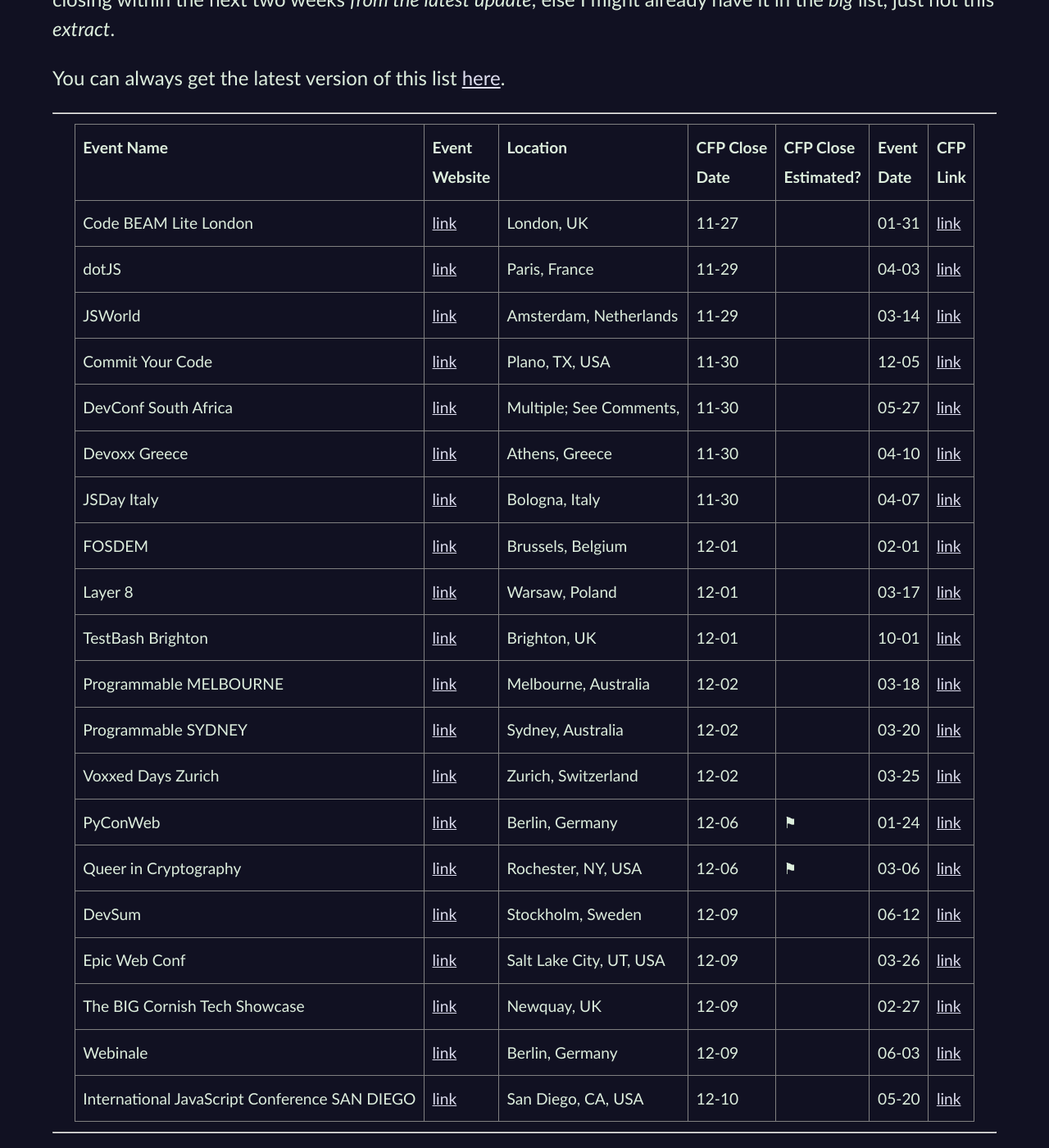
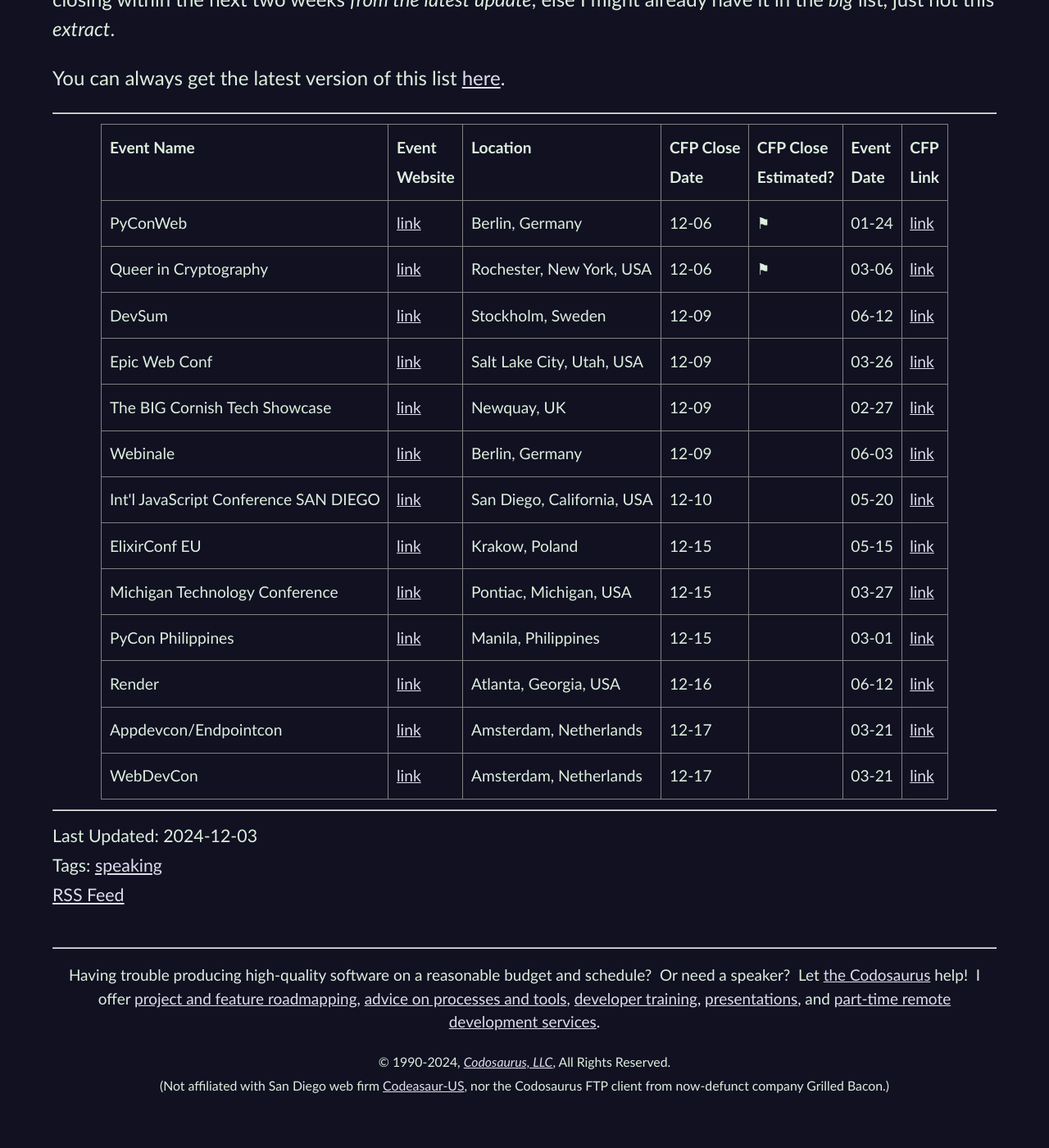
Before and after one commit to CodosaurusLLC/CodosaurusLLC.github.io, a Jekyll site: the page built from _posts/2024-12-03-cfp-list-updated-2024-12-03.md, in a window 1280 px wide and 1400 px high, scrolled down 883 px. Shown: the whole window at 82% size. Built offline with Jekyll 4.4.1, drawn with Linux system fonts in a browser that asks for light colours; comment, search, counter and statistics services are not loaded; after the commit the page ends 2241 px from its top, so only the background shows below that; some of the changed text lies outside the part shown.

Commit message:
update cfp list

```diff
--- a/_includes/cfp-list-blurb.md
+++ b/_includes/cfp-list-blurb.md
@@ -1,5 +1,5 @@
 <center>
-LAST UPDATED: 2024-11-26<br>
+LAST UPDATED: 2024-12-03<br>
 </center>
 
 This is a list of CfPs
--- a/_includes/cfps-ending-soon.html
+++ b/_includes/cfps-ending-soon.html
@@ -1,23 +1,130 @@
 <table>
-  <tr><th>Event Name</th><th>Event<br>Website</th><th>Location</th><th>CFP Close<br>Date</th><th>CFP Close<br>Estimated?</th><th>Event<br>Date</th><th>CFP<br>Link</th></tr>
-  <tr><td>Code BEAM Lite London</td><td><a href="https://codebeamlondon.com/" target="_blank">link</a></td><td>London, UK</td><td>11-27</td><td></td><td>01-31</td><td><a href="https://forms.gle/i1oojBs1hrJKwNwe7" target="_blank">link</a></td></tr>
-  <tr><td>dotJS</td><td><a href="https://dotjs.io/" target="_blank">link</a></td><td>Paris, France</td><td>11-29</td><td></td><td>04-03</td><td><a href="https://www.dotjs.io/speak" target="_blank">link</a></td></tr>
-  <tr><td>JSWorld</td><td><a href="https://jsworldconference.com/" target="_blank">link</a></td><td>Amsterdam, Netherlands</td><td>11-29</td><td></td><td>03-14</td><td><a href="https://jsworldconference.com/call-for-speakers" target="_blank">link</a></td></tr>
-  <tr><td>Commit Your Code</td><td><a href="https://www.commityourcode.com/" target="_blank">link</a></td><td>Plano, TX, USA</td><td>11-30</td><td></td><td>12-05</td><td><a href="https://sessionize.com/the-commit-your-code-conference" target="_blank">link</a></td></tr>
-  <tr><td>DevConf South Africa</td><td><a href="https://www.devconf.co.za/" target="_blank">link</a></td><td>Multiple; See Comments, </td><td>11-30</td><td></td><td>05-27</td><td><a href="https://sessionize.com/devconf-2025" target="_blank">link</a></td></tr>
-  <tr><td>Devoxx Greece</td><td><a href="https://devoxx.gr/" target="_blank">link</a></td><td>Athens, Greece</td><td>11-30</td><td></td><td>04-10</td><td><a href="https://dvgr25.cfp.dev/" target="_blank">link</a></td></tr>
-  <tr><td>JSDay Italy</td><td><a href="https://jsday.it/" target="_blank">link</a></td><td>Bologna, Italy</td><td>11-30</td><td></td><td>04-07</td><td><a href="https://sessionize.com/jsday-2025" target="_blank">link</a></td></tr>
-  <tr><td>FOSDEM</td><td><a href="https://fosdem.org/" target="_blank">link</a></td><td>Brussels, Belgium</td><td>12-01</td><td></td><td>02-01</td><td><a href="https://fosdem.org/2025/news/11-03-call-for-presentations/" target="_blank">link</a></td></tr>
-  <tr><td>Layer 8</td><td><a href="https://l8conf.com/" target="_blank">link</a></td><td>Warsaw, Poland</td><td>12-01</td><td></td><td>03-17</td><td><a href="https://l8conf.com/#cfp" target="_blank">link</a></td></tr>
-  <tr><td>TestBash Brighton</td><td><a href="https://www.ministryoftesting.com/events/testbash-brighton-2025" target="_blank">link</a></td><td>Brighton, UK</td><td>12-01</td><td></td><td>10-01</td><td><a href="https://www.ministryoftesting.com/contribute" target="_blank">link</a></td></tr>
-  <tr><td>Programmable MELBOURNE</td><td><a href="https://www.programmable.tech/" target="_blank">link</a></td><td>Melbourne, Australia</td><td>12-02</td><td></td><td>03-18</td><td><a href="https://sessionize.com/programmable-melbourne" target="_blank">link</a></td></tr>
-  <tr><td>Programmable SYDNEY</td><td><a href="https://www.programmable.tech/" target="_blank">link</a></td><td>Sydney, Australia</td><td>12-02</td><td></td><td>03-20</td><td><a href="https://sessionize.com/programmable-sydney" target="_blank">link</a></td></tr>
-  <tr><td>Voxxed Days Zurich</td><td><a href="https://zurich.voxxeddays.com/" target="_blank">link</a></td><td>Zurich, Switzerland</td><td>12-02</td><td></td><td>03-25</td><td><a href="https://vdz25.cfp.dev/" target="_blank">link</a></td></tr>
-  <tr><td>PyConWeb</td><td><a href="https://pyconweb.com/" target="_blank">link</a></td><td>Berlin, Germany</td><td>12-06</td><td>⚑</td><td>01-24</td><td><a href="https://www.papercall.io/pyconweb2025" target="_blank">link</a></td></tr>
-  <tr><td>Queer in Cryptography</td><td><a href="https://cryptography.lgbt/" target="_blank">link</a></td><td>Rochester, NY, USA</td><td>12-06</td><td>⚑</td><td>03-06</td><td><a href="https://cryptography.lgbt/call-for-papers-and-presentations/" target="_blank">link</a></td></tr>
-  <tr><td>DevSum</td><td><a href="https://www.devsum.se/" target="_blank">link</a></td><td>Stockholm, Sweden</td><td>12-09</td><td></td><td>06-12</td><td><a href="https://www.devsum.se/call-for-paper" target="_blank">link</a></td></tr>
-  <tr><td>Epic Web Conf</td><td><a href="https://www.epicweb.dev/conf/" target="_blank">link</a></td><td>Salt Lake City, UT, USA</td><td>12-09</td><td></td><td>03-26</td><td><a href="https://sessionize.com/epicweb-conf-2025/" target="_blank">link</a></td></tr>
-  <tr><td>The BIG Cornish Tech Showcase</td><td><a href="https://cornwallfestivaloftech.co.uk/" target="_blank">link</a></td><td>Newquay, UK</td><td>12-09</td><td></td><td>02-27</td><td><a href="https://sessionize.com/the-big-cornish-tech-showcase-2025/" target="_blank">link</a></td></tr>
-  <tr><td>Webinale</td><td><a href="https://webinale.de/en/" target="_blank">link</a></td><td>Berlin, Germany</td><td>12-09</td><td></td><td>06-03</td><td><a href="https://callforpapers.sandsmedia.com/" target="_blank">link</a></td></tr>
-  <tr><td>International JavaScript Conference SAN DIEGO</td><td><a href="https://javascript-conference.com/san-diego/" target="_blank">link</a></td><td>San Diego, CA, USA</td><td>12-10</td><td></td><td>05-20</td><td><a href="https://javascript-conference.com/call-for-papers-sd/" target="_blank">link</a></td></tr>
+  <tbody>
+    <tr>
+      <th>Event Name</th>
+      <th>Event<br>Website</th>
+      <th>Location</th>
+      <th>CFP Close<br>Date</th>
+      <th>CFP Close<br>Estimated?</th>
+      <th>Event<br>Date</th>
+      <th>CFP<br>Link</th>
+    </tr>
+    <tr>
+      <td>PyConWeb</td>
+      <td><a href="https://pyconweb.com/" target="_blank">link</a></td>
+      <td>Berlin, Germany</td>
+      <td>12-06</td>
+      <td>⚑</td>
+      <td>01-24</td>
+      <td><a href="https://www.papercall.io/pyconweb2025" target="_blank">link</a></td>
+    </tr>
+    <tr>
+      <td>Queer in Cryptography</td>
+      <td><a href="https://cryptography.lgbt/" target="_blank">link</a></td>
+      <td>Rochester, New York, USA</td>
+      <td>12-06</td>
+      <td>⚑</td>
+      <td>03-06</td>
+      <td><a href="https://cryptography.lgbt/call-for-papers-and-presentations/" target="_blank">link</a></td>
+    </tr>
+    <tr>
+      <td>DevSum</td>
+      <td><a href="https://www.devsum.se/" target="_blank">link</a></td>
+      <td>Stockholm, Sweden</td>
+      <td>12-09</td>
+      <td></td>
+      <td>06-12</td>
+      <td><a href="https://www.devsum.se/call-for-paper" target="_blank">link</a></td>
+    </tr>
+    <tr>
+      <td>Epic Web Conf</td>
+      <td><a href="https://www.epicweb.dev/conf/" target="_blank">link</a></td>
+      <td>Salt Lake City, Utah, USA</td>
+      <td>12-09</td>
+      <td></td>
+      <td>03-26</td>
+      <td><a href="https://sessionize.com/epicweb-conf-2025/" target="_blank">link</a></td>
+    </tr>
+    <tr>
+      <td>The BIG Cornish Tech Showcase</td>
+      <td><a href="https://cornwallfestivaloftech.co.uk/" target="_blank">link</a></td>
+      <td>Newquay, UK</td>
+      <td>12-09</td>
+      <td></td>
+      <td>02-27</td>
+      <td><a href="https://sessionize.com/the-big-cornish-tech-showcase-2025/" target="_blank">link</a></td>
+    </tr>
+    <tr>
+      <td>Webinale</td>
+      <td><a href="https://webinale.de/en/" target="_blank">link</a></td>
+      <td>Berlin, Germany</td>
+      <td>12-09</td>
+      <td></td>
+      <td>06-03</td>
+      <td><a href="https://callforpapers.sandsmedia.com/" target="_blank">link</a></td>
+    </tr>
+    <tr>
+      <td>Int'l JavaScript Conference SAN DIEGO</td>
+      <td><a href="https://javascript-conference.com/san-diego/" target="_blank">link</a></td>
+      <td>San Diego, California, USA</td>
+      <td>12-10</td>
+      <td></td>
+      <td>05-20</td>
+      <td><a href="https://javascript-conference.com/call-for-papers-sd/" target="_blank">link</a></td>
+    </tr>
+    <tr>
+      <td>ElixirConf EU</td>
+      <td><a href="https://www.elixirconf.eu/" target="_blank">link</a></td>
+      <td>Krakow, Poland</td>
+      <td>12-15</td>
+      <td></td>
+      <td>05-15</td>
+      <td><a href="https://www.elixirconf.eu/#cft" target="_blank">link</a></td>
+    </tr>
+    <tr>
+      <td>Michigan Technology Conference</td>
+      <td><a href="https://mitechcon.org/" target="_blank">link</a></td>
+      <td>Pontiac, Michigan, USA</td>
+      <td>12-15</td>
+      <td></td>
+      <td>03-27</td>
+      <td><a href="https://www.mitechcon.org/speak" target="_blank">link</a></td>
+    </tr>
+    <tr>
+      <td>PyCon Philippines</td>
+      <td><a href="https://pycon.python.ph/" target="_blank">link</a></td>
+      <td>Manila, Philippines</td>
+      <td>12-15</td>
+      <td></td>
+      <td>03-01</td>
+      <td><a href="https://pretalx.com/pycon-apac-2025/cfp" target="_blank">link</a></td>
+    </tr>
+    <tr>
+      <td>Render</td>
+      <td><a href="https://www.renderatl.com/" target="_blank">link</a></td>
+      <td>Atlanta, Georgia, USA</td>
+      <td>12-16</td>
+      <td></td>
+      <td>06-12</td>
+      <td><a href="https://sessionize.com/renderatl-2025" target="_blank">link</a></td>
+    </tr>
+    <tr>
+      <td>Appdevcon/Endpointcon</td>
+      <td><a href="https://appdevcon.nl/" target="_blank">link</a></td>
+      <td>Amsterdam, Netherlands</td>
+      <td>12-17</td>
+      <td></td>
+      <td>03-21</td>
+      <td><a href="https://appdevcon.nl/speakers/cfp/" target="_blank">link</a></td>
+    </tr>
+    <tr>
+      <td>WebDevCon</td>
+      <td><a href="https://webdevcon.nl/" target="_blank">link</a></td>
+      <td>Amsterdam, Netherlands</td>
+      <td>12-17</td>
+      <td></td>
+      <td>03-21</td>
+      <td><a href="https://webdevcon.nl/speakers/cfp/" target="_blank">link</a></td>
+    </tr>
+  </tbody>
 </table>
--- a/_posts/2024-11-26-cfp-list-updated-2024-11-26.md
+++ b/_posts/2024-12-03-cfp-list-updated-2024-12-03.md
@@ -1,12 +1,12 @@
 ---
 author: Dave Aronson
-date: 2024-11-26
+date: 2024-12-03
 layout: blog-post
-permalink: blog/cfp-list-updated-2024-11-26
+permalink: blog/cfp-list-updated-2024-12-03
 section: Blog
 tags: speaking
 style: cfp-list
-title: CfP List Updated 2024-11-26
+title: CfP List Updated 2024-12-03
 ---
 
 {% include cfp-list-blurb.md %}
```
